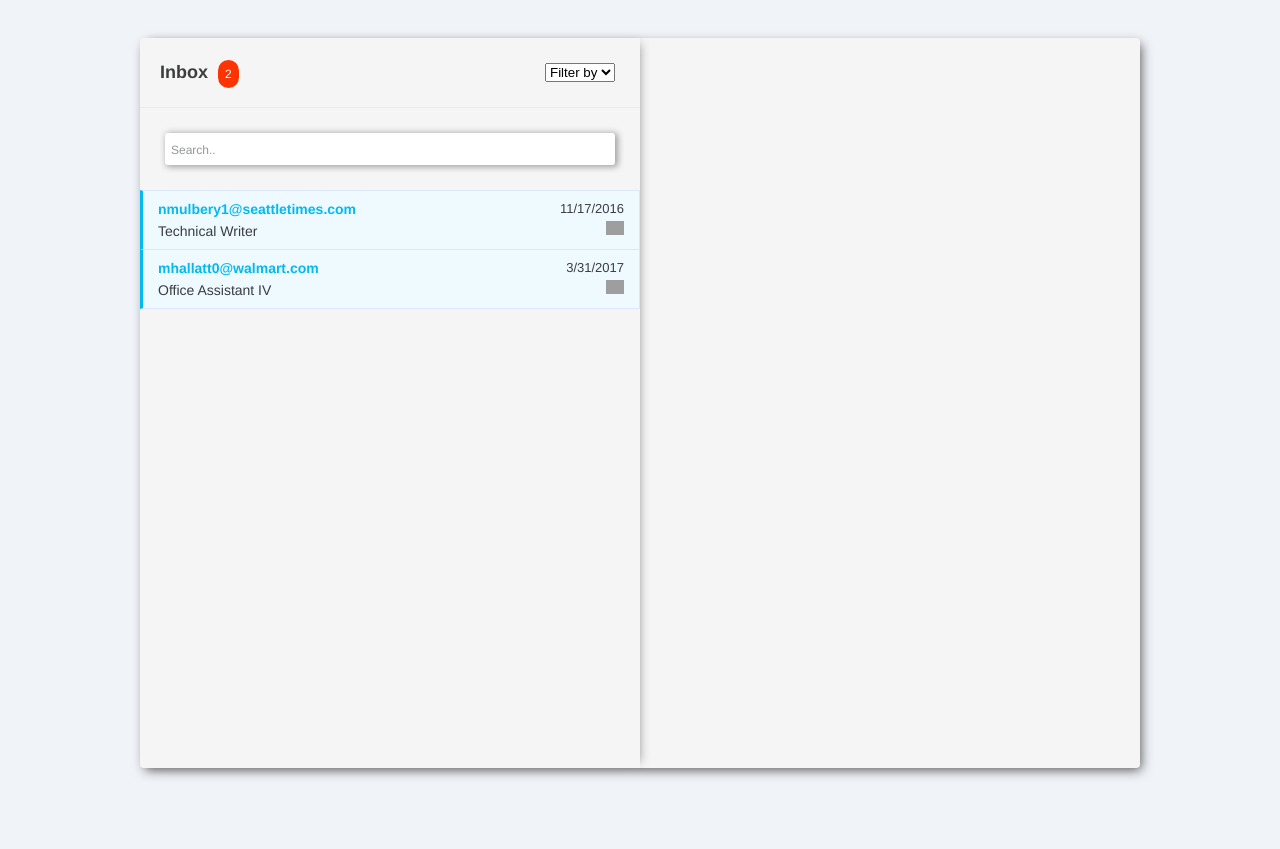
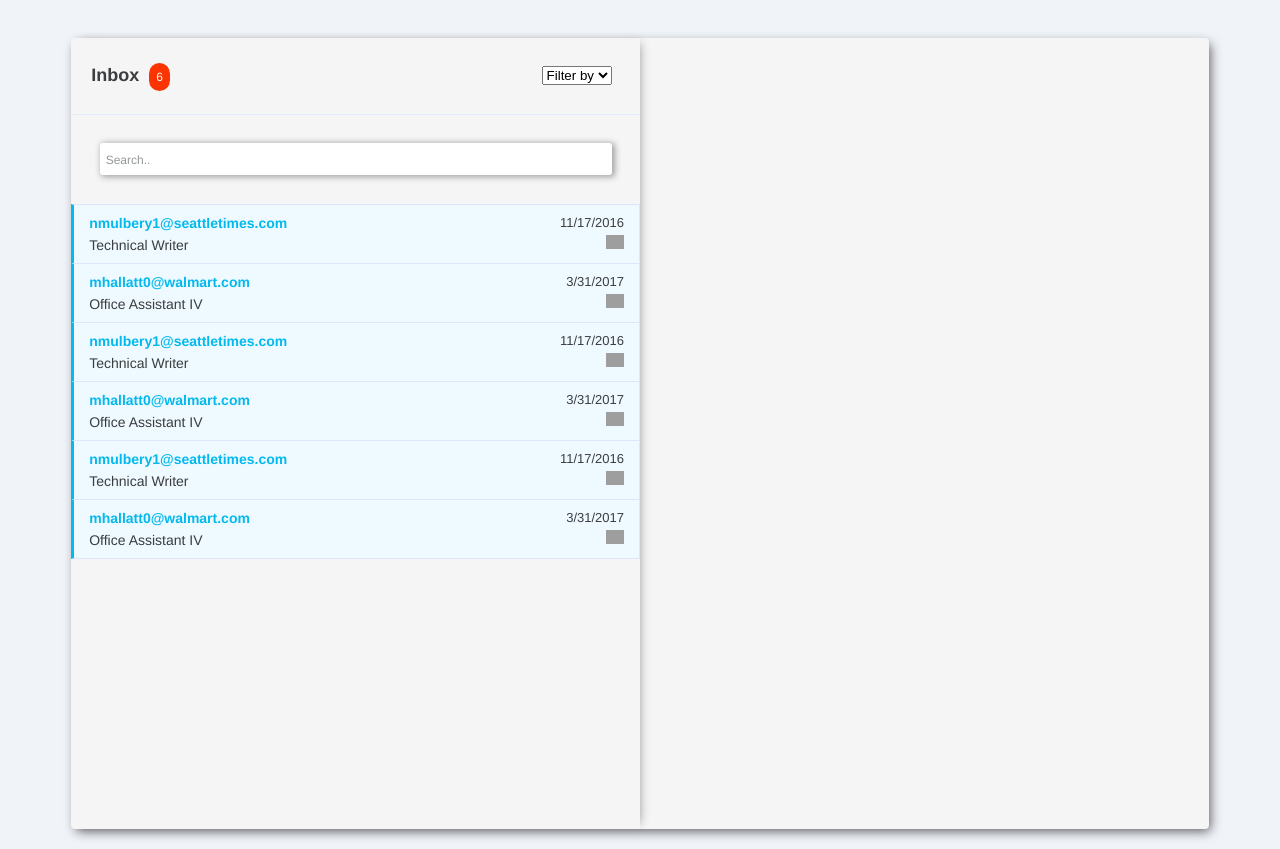
Before and after one commit to bellycoder/Mailer-with-React-and-Redux-, a React app: page / in a window 1280 px wide. Before the commit the page ends 800 px from the top, so only its background shows below. Built offline with nearby package versions, Linux system fonts and the light colour scheme; grey boxes are pictures that could not be loaded.

Commit message:
Responsive iPad

```diff
--- a/src/components/Contenedor.js
+++ b/src/components/Contenedor.js
@@ -24,7 +24,7 @@ const Contenedor =  class Contenedor extends Component {
 
         // Set filter initially
         filterMessages({isSpam: false, isDeleted: false});
-        this.startInterval(90, this.requestElements);
+        this.startInterval(2, this.requestElements);
         requestElements();
     }
 
--- a/src/styles/App.scss
+++ b/src/styles/App.scss
@@ -1,3 +1,11 @@
+    @import "MessageBody";
+    @import "Options";
+    @import "Filter";
+    @import "Search";
+    @import "TitleMessage";
+    @import "List";
+    @import "Tag";
+
 $default-bg: #EEF4F9;
 $borders: 4px;
 $font: 'Helvetica';
@@ -25,8 +33,6 @@ body {
 .contenedor{
     background-color:#f5f5f5;
     width: 90%;
-    max-width: 1000px;
-    max-height: 739px;
     margin: 20px auto;
     margin-top: 3%;
     border-radius: $borders;
@@ -44,19 +50,22 @@ body {
     width: 18px;
 }
 
-@media only screen and (min-width : 768px) and (max-width : 1024px) {
+@media screen and (min-width : 768px)
+and (max-width : 1024px)  {
+    .contenedor{
+        height: 1172px;
+        margin: 5%;
+        margin-top: 7%;
+        .side{
+            height: inherit;
 
-    .contenedor{
-    height: 1172px;
-    margin: 5%;
-    margin-top: 7%;
+        }
     }
+    .lista{
+        height: 1032px;
+    }
+    .messageBody .body{
+        height: 451px;
+    }
+
 }
-
-    @import "MessageBody";
-    @import "Options";
-    @import "Filter";
-    @import "Search";
-    @import "TitleMessage";
-    @import "List";
-    @import "Tag";
--- a/src/styles/List.scss
+++ b/src/styles/List.scss
@@ -4,7 +4,6 @@
   overflow: auto;
   height: 625px;     /*responsive*/
   cursor: pointer;
-  max-height: 578px;
 
   .messagePreview{
     display: flex;
--- a/src/styles/MessageBody.scss
+++ b/src/styles/MessageBody.scss
@@ -1,4 +1,15 @@
-
+$default-bg: #EEF4F9;
+$borders: 4px;
+$font: 'Helvetica';
+$fsize: 12px;
+$fcolor: #3B3D3F;
+$colors:(
+        redc: #FC3401,
+        bluec: #03B9ED,
+        bluebg: #EEFAFF,   //unread
+        grayc: #F4F5F5      //read
+);
+$inner-margin: 15px;
 .messageBody{
   grid-row: span 3;
   margin-left: 5%;
```
